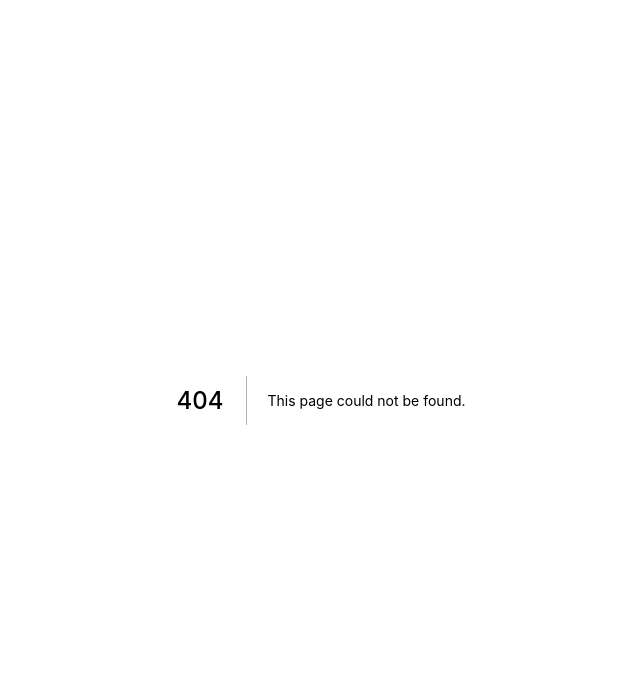
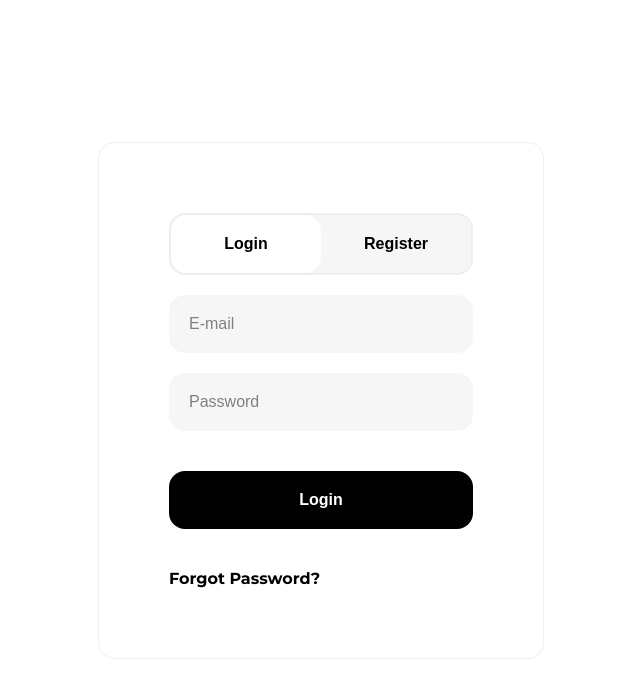
Before and after one commit to ares0524/next-e-commerce, a Next.js app: page /login in a window 1280 px wide. Before the commit this address had no page. Shown: the top 698 px of the page, without its empty margins (319-959 px from the left). Built offline with nearby package versions, Linux system fonts and the light colour scheme.

Commit message:
Create login page and login form

```diff
--- /dev/null
+++ b/components/Button/button.module.scss
@@ -0,0 +1,11 @@
+.container {
+  padding: 20px;
+  background-color: black;
+  border: none;
+  border-radius: 16px;
+  font-size: 16px;
+  font-weight: bold;
+  color: white;
+  margin-top: 40px;
+  margin-bottom: 40px;
+}
--- /dev/null
+++ b/components/Button/index.js
@@ -0,0 +1,11 @@
+import React from "react";
+
+import styles from "./button.module.scss";
+
+export default function Button({ children, ...props }) {
+  return (
+    <button className={styles.container} {...props}>
+      {children}
+    </button>
+  );
+}
--- /dev/null
+++ b/components/Input/index.js
@@ -0,0 +1,7 @@
+import React from "react";
+
+import styles from "./input.module.scss";
+
+export default function Input({ ...props }) {
+  return <input className={styles.container} {...props} />;
+}
--- /dev/null
+++ b/components/Input/input.module.scss
@@ -0,0 +1,13 @@
+.container {
+  padding: 20px;
+  background-color: #f6f6f6;
+  border: none;
+  border-radius: 16px;
+  font-size: 16px;
+  color: black;
+  margin-top: 20px;
+
+  &::placeholder {
+    color: grey;
+  }
+}
--- /dev/null
+++ b/pages/login/index.js
@@ -0,0 +1,33 @@
+import React, { useState } from "react";
+
+import styles from "./login.module.scss";
+import LoginForm from "./login-form";
+
+export default function LoginPage() {
+  const [page, setPage] = useState("login");
+  return (
+    <div className={styles.container}>
+      <div className={styles.content}>
+        <div className={styles.switchContainer}>
+          <button
+            className={styles.switchButton}
+            onClick={() => setPage("login")}
+            style={{ backgroundColor: page === "login" ? "white" : "#f6f6f6" }}
+          >
+            <span>Login</span>
+          </button>
+          <button
+            className={styles.switchButton}
+            onClick={() => setPage("register")}
+            style={{
+              backgroundColor: page === "register" ? "white" : "#f6f6f6",
+            }}
+          >
+            <span>Register</span>
+          </button>
+        </div>
+        <LoginForm />
+      </div>
+    </div>
+  );
+}
--- /dev/null
+++ b/pages/login/login-form.js
@@ -0,0 +1,36 @@
+import React from "react";
+import { useForm } from "react-hook-form";
+
+import Input from "@/components/Input";
+import Button from "@/components/Button";
+import Link from "next/link";
+
+export default function LoginForm() {
+  const { register, handleSubmit, watch, errors } = useForm();
+  const onSubmit = (data) => console.log(data);
+
+  return (
+    <form
+      onSubmit={handleSubmit(onSubmit)}
+      style={{ display: "flex", flexDirection: "column" }}
+    >
+      {/* register your input into the hook by invoking the "register" function */}
+      <Input name="email" ref={register} placeholder="E-mail" />
+
+      {/* include validation with required or other standard HTML validation rules */}
+      <Input
+        name="password"
+        ref={register({ required: true })}
+        placeholder="Password"
+        type="password"
+      />
+      {/* errors will return when field validation fails  */}
+      {errors.exampleRequired && <span>This field is required</span>}
+
+      <Button type="submit">Login</Button>
+      <span style={{ fontWeight: "bold" }}>
+        <Link href="/forgot-password">Forgot Password?</Link>
+      </span>
+    </form>
+  );
+}
--- /dev/null
+++ b/pages/login/login.module.scss
@@ -0,0 +1,35 @@
+.container {
+  width: 100%;
+  height: 100%;
+  min-height: 100vh;
+  display: flex;
+  align-items: center;
+  justify-content: center;
+
+  .content {
+    border: 1px solid #eee;
+    border-radius: 16px;
+    padding: 70px;
+
+    .switchContainer {
+      background-color: #f6f6f6;
+      border: 2px solid #eee;
+      border-radius: 16px;
+
+      .switchButton {
+        padding: 20px;
+        padding-left: 40px;
+        padding-right: 40px;
+        border: none;
+        border-radius: 16px;
+        background-color: transparent;
+        min-width: 150px;
+
+        span {
+          font-weight: bold;
+          font-size: 16px;
+        }
+      }
+    }
+  }
+}
```
